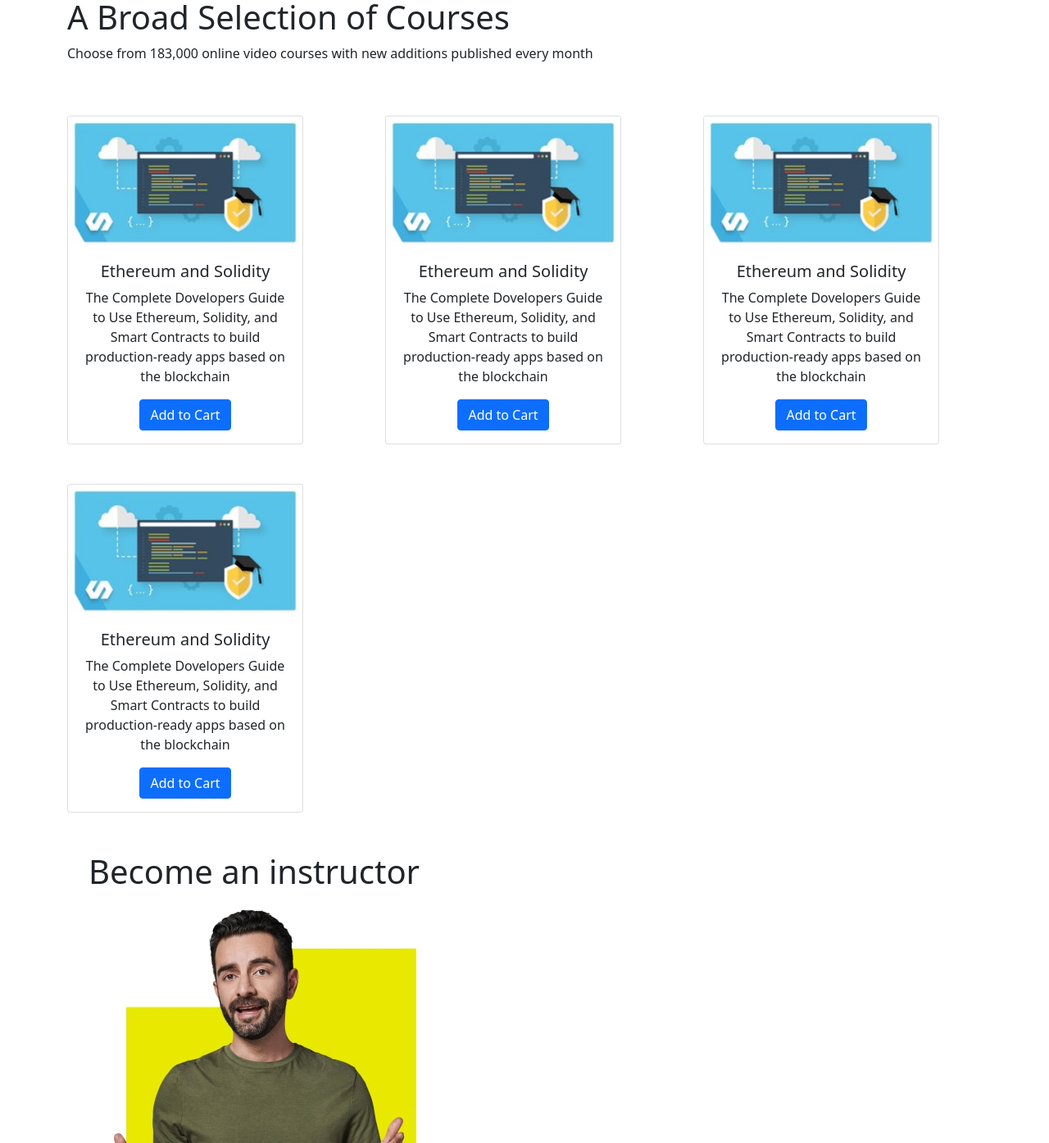
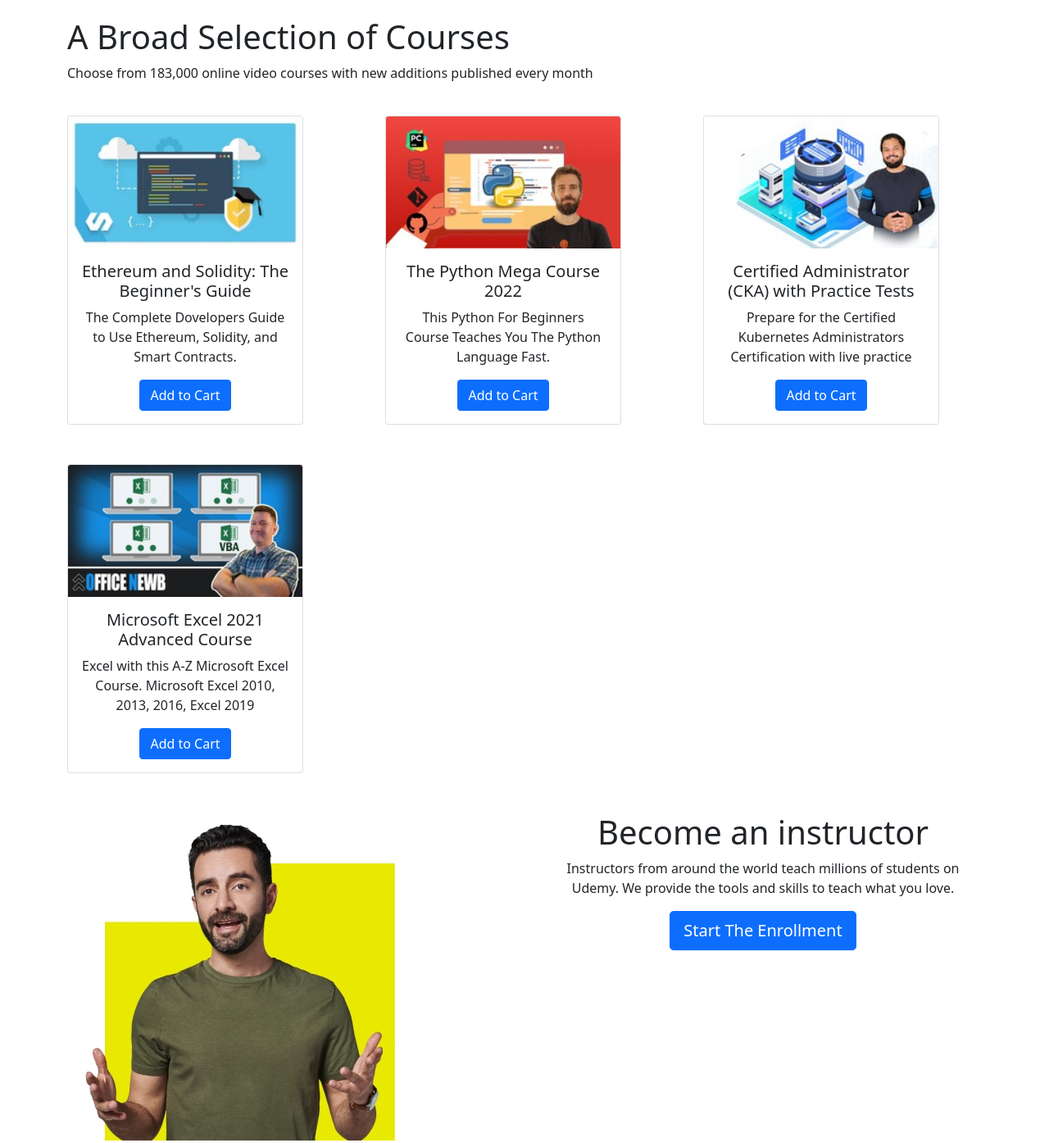
Before and after one commit to Alphamanish/Udemy-, a plain HTML site: page index.html in a window 1280 px wide. Shown: the part 393-1787 px from the top of the page at 82% size. Drawn offline with nearby package versions, Linux system fonts and the light colour scheme.

Commit message:
Sections

```diff
--- a/index.html
+++ b/index.html
@@ -80,51 +80,51 @@
         <span class="visually-hidden">Next</span>
       </button>
     </div>
-    <span>
-      <h1 my-4 mt-4 >A Broad Selection of Courses</h1>
+    <span class="Subheading p-5" >
+      <h1 >A Broad Selection of Courses</h1>
       <p>Choose from 183,000 online video courses with new additions published every month
       </p>
     </span>
   </div>
-  <div class="section p-5">
+  <div class="section">
     <div class="container">
       <div class="row text-center g-5 ">
         <div class="col-md">
           <div class="card" style="width: 18rem;">
             <img src="/images/card 1.jpg" class="card-img-top" alt="Ethereum and Solidity">
             <div class="card-body">
-              <h5 class="card-title">Ethereum and Solidity</h5>
-              <p class="card-text">The Complete Dovelopers Guide to Use Ethereum, Solidity, and Smart Contracts to build production-ready apps based on the blockchain</p>
+              <h5 class="card-title">Ethereum and Solidity: The Beginner's Guide</h5>
+              <p class="card-text">The Complete Dovelopers Guide to Use Ethereum, Solidity, and Smart Contracts.</p>
               <a href="#" class="btn btn-primary">Add to Cart</a>
             </div>
           </div>
         </div>
         <div class="col-md">
           <div class="card" style="width: 18rem;">
-            <img src="/images/card 1.jpg" class="card-img-top" alt="Ethereum and Solidity">
+            <img src="/images/python.jpg" class="card-img-top" alt="Ethereum and Solidity">
             <div class="card-body">
-              <h5 class="card-title">Ethereum and Solidity</h5>
-              <p class="card-text">The Complete Dovelopers Guide to Use Ethereum, Solidity, and Smart Contracts to build production-ready apps based on the blockchain</p>
+              <h5 class="card-title">The Python Mega Course 2022</h5>
+              <p class="card-text">This Python For Beginners Course Teaches You The Python Language Fast.</p>
               <a href="#" class="btn btn-primary">Add to Cart</a>
             </div>
           </div>
         </div>
         <div class="col-md">
           <div class="card" style="width: 18rem;">
-            <img src="/images/card 1.jpg" class="card-img-top" alt="Ethereum and Solidity">
+            <img src="/images/Kubernates.jpg" class="card-img-top" alt="Ethereum and Solidity">
             <div class="card-body">
-              <h5 class="card-title">Ethereum and Solidity</h5>
-              <p class="card-text">The Complete Dovelopers Guide to Use Ethereum, Solidity, and Smart Contracts to build production-ready apps based on the blockchain</p>
+              <h5 class="card-title">Certified Administrator (CKA) with Practice Tests</h5>
+              <p class="card-text">Prepare for the Certified Kubernetes Administrators Certification with live practice</p>
               <a href="#" class="btn btn-primary">Add to Cart</a>
             </div>
           </div>
         </div>
         <div class="col-md">
           <div class="card" style="width: 18rem;">
-            <img src="/images/card 1.jpg" class="card-img-top" alt="Ethereum and Solidity">
+            <img src="/images/Excel.jpg" class="card-img-top" alt="Ethereum and Solidity">
             <div class="card-body">
-              <h5 class="card-title">Ethereum and Solidity</h5>
-              <p class="card-text">The Complete Dovelopers Guide to Use Ethereum, Solidity, and Smart Contracts to build production-ready apps based on the blockchain</p>
+              <h5 class="card-title">Microsoft Excel 2021 Advanced Course </h5>
+              <p class="card-text">Excel with this A-Z Microsoft Excel Course. Microsoft Excel 2010, 2013, 2016, Excel 2019</p>
               <a href="#" class="btn btn-primary">Add to Cart</a>
             </div>
           </div>
@@ -133,15 +133,37 @@
   </div>
   <div class="section p-5">
     <div class="container">
-      <div class="row text-centre">
+      <div class="row text-centre g-5">
         <div class="col-md">
+          <img src="/images/instructor-1x-v3.jpg" alt="">
+        </div>
+        <div class="col-md text-center">
           <h1>Become an instructor</h1>
-          <img src="/images/instructor-1x-v3.jpg" alt="">
+          <p>Instructors from around the world teach millions of students on Udemy. We provide the tools and skills to teach what you love.</p>
+          <button
+              class="btn btn-primary btn-lg"
+
+            >
+              Start The Enrollment
+            </button>
         </div>
       </div>
     </div>
   </div>
-  <div class="container">
+  <div class="section p-5">
+    <div class="container">
+      <div class="d-sm-flex ">
+        <div>
+          <h1>Transform your life through education</h1>
+          <p>Learners around the world are launching new careers, advancing in their fields, and enriching their lives.</p>
+        </div>
+        <div>
+          <img class="fluid w-75 d-block" src="/images/Education.svg" alt="">
+        </div>
+      </div>
+    </div>
+  </div>
+  <!-- <div class="container">
     <div class="card" style="width: 18rem;">
       <img src="/images/card 1.jpg" class="card-img-top" alt="...">
       <div class="card-body">
@@ -150,7 +172,7 @@
         <a href="#" class="btn btn-primary">Add to Cart</a>
       </div>
     </div>
-  </div>
+  </div> -->
 
 
 
```
Also changed, not shown: images/Education.svg (added), images/Excel.jpg (added), images/Kubernates.jpg (added), images/python.jpg (added), images/selenium.jpg (added).
